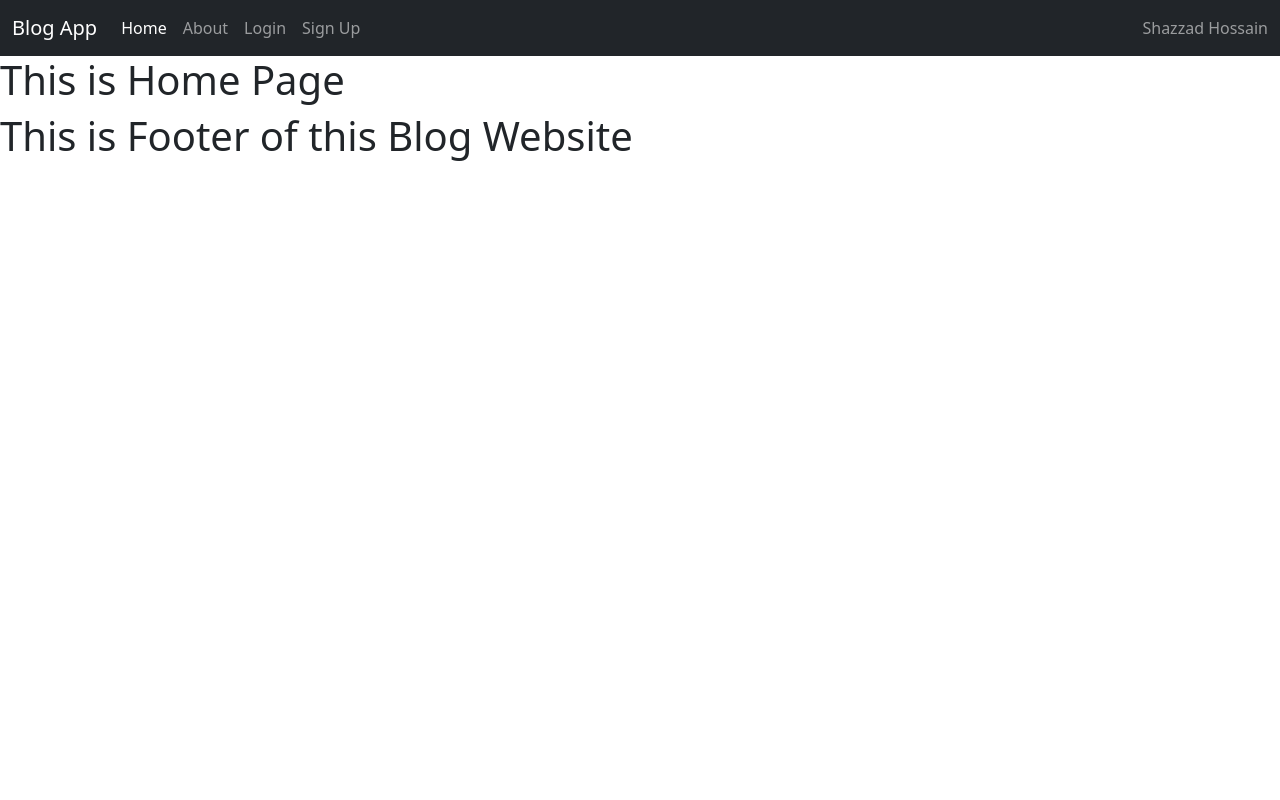
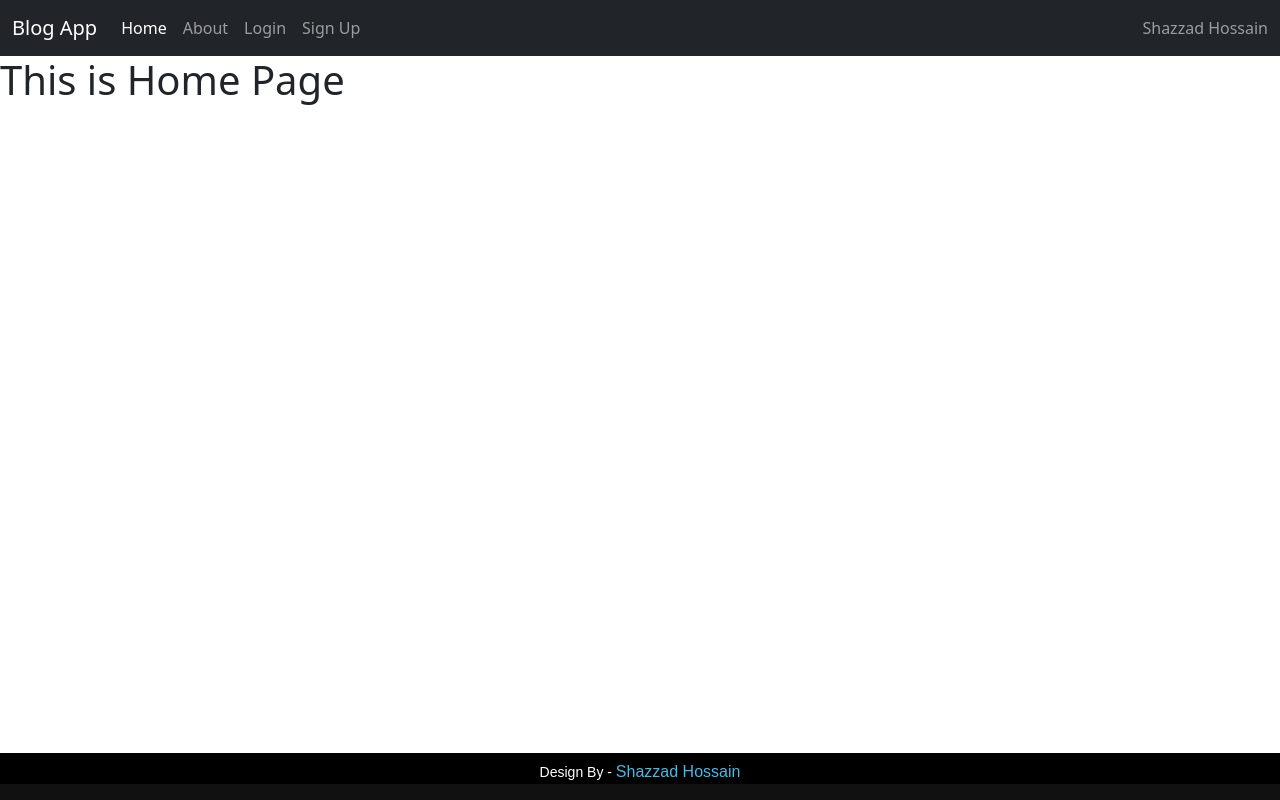
Before and after one commit to shazzadhk/blog-app-frontend-react, a React (Create React App) app: page / in a window 1280 px wide. Built offline with nearby package versions, Linux system fonts and the light colour scheme.

Commit message:
update Registration & add Error Handling

```diff
--- a/package.json
+++ b/package.json
@@ -6,12 +6,14 @@
     "@testing-library/jest-dom": "^5.16.5",
     "@testing-library/react": "^13.3.0",
     "@testing-library/user-event": "^13.5.0",
+    "axios": "^0.27.2",
     "bootstrap": "^5.2.0",
     "react": "^18.2.0",
     "react-dom": "^18.2.0",
     "react-router": "^6.3.0",
     "react-router-dom": "^6.3.0",
     "react-scripts": "5.0.1",
+    "react-toastify": "^9.0.8",
     "reactstrap": "^9.1.3",
     "web-vitals": "^2.1.4"
   },
--- a/src/App.js
+++ b/src/App.js
@@ -1,20 +1,22 @@
-
-import './App.css';
-import 'bootstrap/dist/css/bootstrap.min.css';
-import { BrowserRouter,Routes,Route } from 'react-router-dom';
-import Home from './pages/Home';
-import About from './pages/About';
-import Login from './pages/Login';
-import Registration from './pages/Registration';
+import "./App.css";
+import "bootstrap/dist/css/bootstrap.min.css";
+import { BrowserRouter, Routes, Route } from "react-router-dom";
+import Home from "./pages/Home";
+import About from "./pages/About";
+import Login from "./pages/Login";
+import Registration from "./pages/Registration";
+import { ToastContainer } from "react-toastify";
+import "react-toastify/dist/ReactToastify.css";
 
 function App() {
   return (
     <BrowserRouter>
+      <ToastContainer />
       <Routes>
-        <Route path='/' element={<Home/>}/>
-        <Route path='/about' element={<About/>}/>
-        <Route path='/login' element={<Login/>}/>
-        <Route path='/signup' element={<Registration/>}/>
+        <Route path="/" element={<Home />} />
+        <Route path="/about" element={<About />} />
+        <Route path="/login" element={<Login />} />
+        <Route path="/signup" element={<Registration />} />
       </Routes>
     </BrowserRouter>
   );
--- /dev/null
+++ b/src/components/Footer.js
@@ -0,0 +1,15 @@
+import style from "../styles/Footer.module.css";
+
+const Footer = () => {
+  return (
+    <div className={style.footer}>
+      <div class={style.footer_bottom}>
+        <p>
+          Design By - <span>Shazzad Hossain</span>
+        </p>
+      </div>
+    </div>
+  );
+};
+
+export default Footer;
--- a/src/components/Layout.js
+++ b/src/components/Layout.js
@@ -1,13 +1,13 @@
 import NavigationMenu from "./NavigationMenu";
+import Footer from "./Footer";
 
-
-const Layout = ({children}) => {
-    return(
-        <div className="container-fluid p-0 m-0">
-            <NavigationMenu/>
-            {children}
-            <h1>This is Footer of this Blog Website</h1>
-        </div>
-    )
+const Layout = ({ children }) => {
+  return (
+    <div className="container-fluid p-0 m-0">
+      <NavigationMenu />
+      {children}
+      <Footer />
+    </div>
+  );
 };
 export default Layout;
--- a/src/pages/Registration.js
+++ b/src/pages/Registration.js
@@ -1,5 +1,6 @@
 import Layout from "./../components/Layout";
 import { useState } from "react";
+import { signUp } from "./../services/UserService";
 import {
   Form,
   FormGroup,
@@ -12,13 +13,20 @@ import {
   CardBody,
   Row,
   Col,
+  FormFeedback,
 } from "reactstrap";
+import { toast } from "react-toastify";
 
 const Registration = () => {
   const [data, setData] = useState({
     name: "",
     email: "",
     password: "",
+  });
+
+  const [error, setError] = useState({
+    errors: {},
+    isError: false,
   });
 
   const handleInput = (event, field) => {
@@ -31,6 +39,31 @@ const Registration = () => {
       email: "",
       password: "",
     });
+  };
+
+  const submitForm = (event) => {
+    event.preventDefault();
+
+    signUp(data)
+      .then((res) => {
+        console.log(res);
+        console.log("Created Successfully");
+        toast.success("Registration Successfully..");
+        setError({
+          errors: {},
+          isError: false,
+        });
+        resetData();
+      })
+      .catch((error) => {
+        console.log(error);
+        console.log("Error");
+        toast.error("Registration Failed..");
+        setError({
+          errors: error,
+          isError: true,
+        });
+      });
   };
 
   return (
@@ -48,7 +81,7 @@ const Registration = () => {
                 <h3>Registration Form</h3>
               </CardHeader>
               <CardBody>
-                <Form>
+                <Form onSubmit={submitForm}>
                   <FormGroup>
                     <Label for="fullName">Name</Label>
                     <Input
@@ -58,7 +91,13 @@ const Registration = () => {
                       type="text"
                       value={data.name}
                       onChange={(e) => handleInput(e, "name")}
+                      invalid={
+                        error.errors?.response?.data?.name ? true : false
+                      }
                     />
+                    <FormFeedback>
+                      {error.errors?.response?.data?.name}
+                    </FormFeedback>
                   </FormGroup>
                   <FormGroup>
                     <Label for="exampleEmail">Email</Label>
@@ -66,10 +105,16 @@ const Registration = () => {
                       id="exampleEmail"
                       name="email"
                       placeholder="Enter Your Email"
-                      type="email"
+                      type="text"
                       value={data.email}
                       onChange={(e) => handleInput(e, "email")}
+                      invalid={
+                        error.errors?.response?.data?.email ? true : false
+                      }
                     />
+                    <FormFeedback>
+                      {error.errors?.response?.data?.email}
+                    </FormFeedback>
                   </FormGroup>
                   <FormGroup>
                     <Label for="examplePassword">Password</Label>
@@ -80,7 +125,13 @@ const Registration = () => {
                       type="password"
                       value={data.password}
                       onChange={(e) => handleInput(e, "password")}
+                      invalid={
+                        error.errors?.response?.data?.password ? true : false
+                      }
                     />
+                    <FormFeedback>
+                      {error.errors?.response?.data?.password}
+                    </FormFeedback>
                   </FormGroup>
 
                   <Container className="text-center">
--- /dev/null
+++ b/src/services/Helper.js
@@ -0,0 +1,7 @@
+import axios from "axios";
+
+export const BASE_URL = "http://localhost:8283";
+
+export const myAxios = axios.create({
+  baseURL: BASE_URL,
+});
--- /dev/null
+++ b/src/services/UserService.js
@@ -0,0 +1,7 @@
+import { myAxios } from "./Helper";
+
+export const signUp = (user) => {
+  return myAxios
+    .post("/api/auth/register", user)
+    .then((response) => response.data);
+};
--- /dev/null
+++ b/src/styles/Footer.module.css
@@ -0,0 +1,32 @@
+.footer {
+  position: absolute;
+  bottom: 0;
+  left: 0;
+  right: 0;
+  background: #111;
+  height: auto;
+  width: 100vw;
+  color: #fff;
+  font-family: sans-serif;
+  margin: 0;
+  padding-top: -100px;
+  box-sizing: border-box;
+}
+
+.footer_bottom {
+  background: #000;
+  width: 100vw;
+  padding-top: 7px;
+  text-align: center;
+}
+.footer_bottom p {
+  text-align: center;
+  font-size: 14px;
+  text-transform: capitalize;
+  color: white;
+}
+.footer_bottom p span {
+  color: #44bae8;
+  font-size: 16px;
+  text-decoration: none;
+}
```
Also changed, not shown: 1 other file (tests, documents, lock files or other folders).
